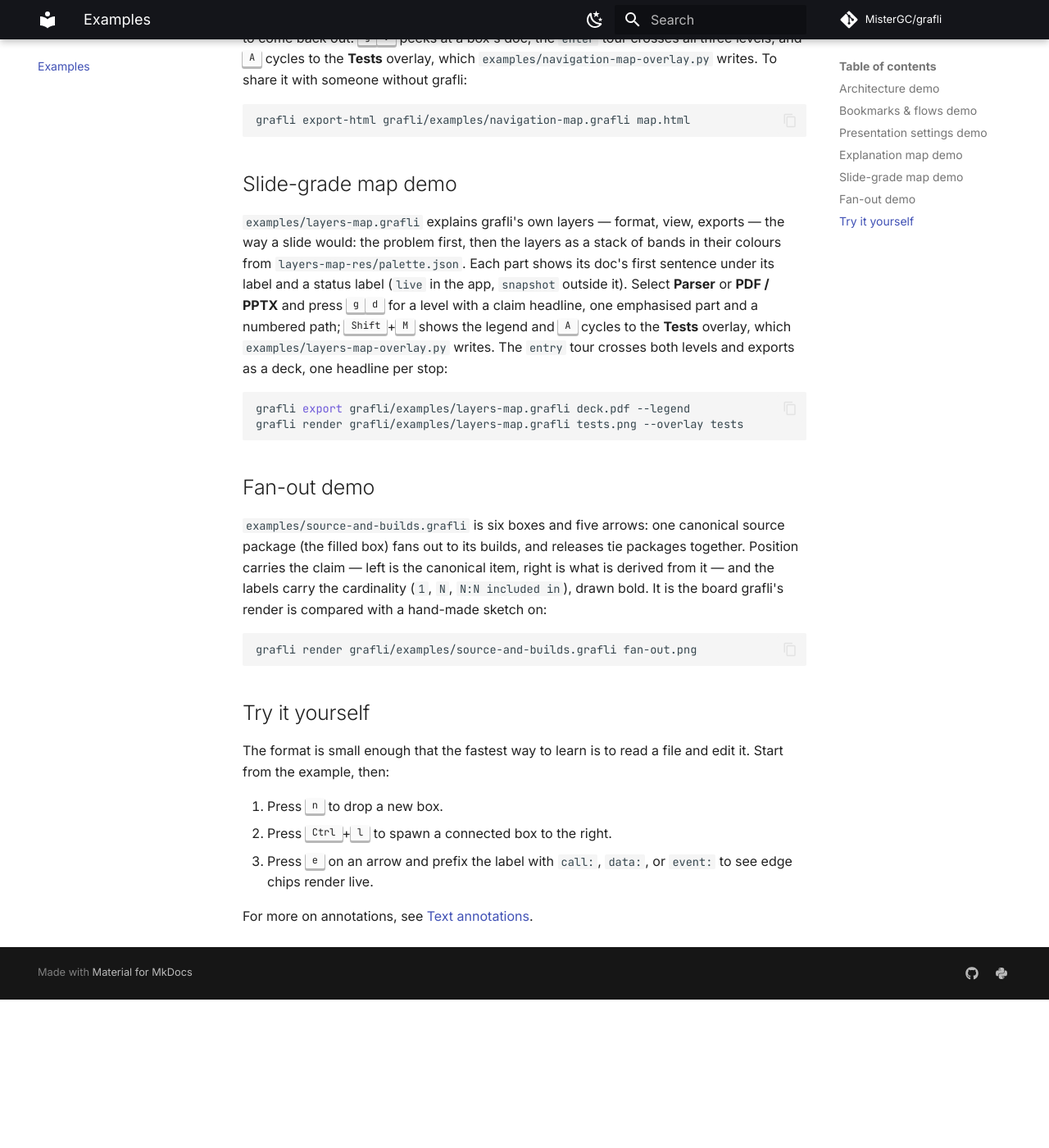
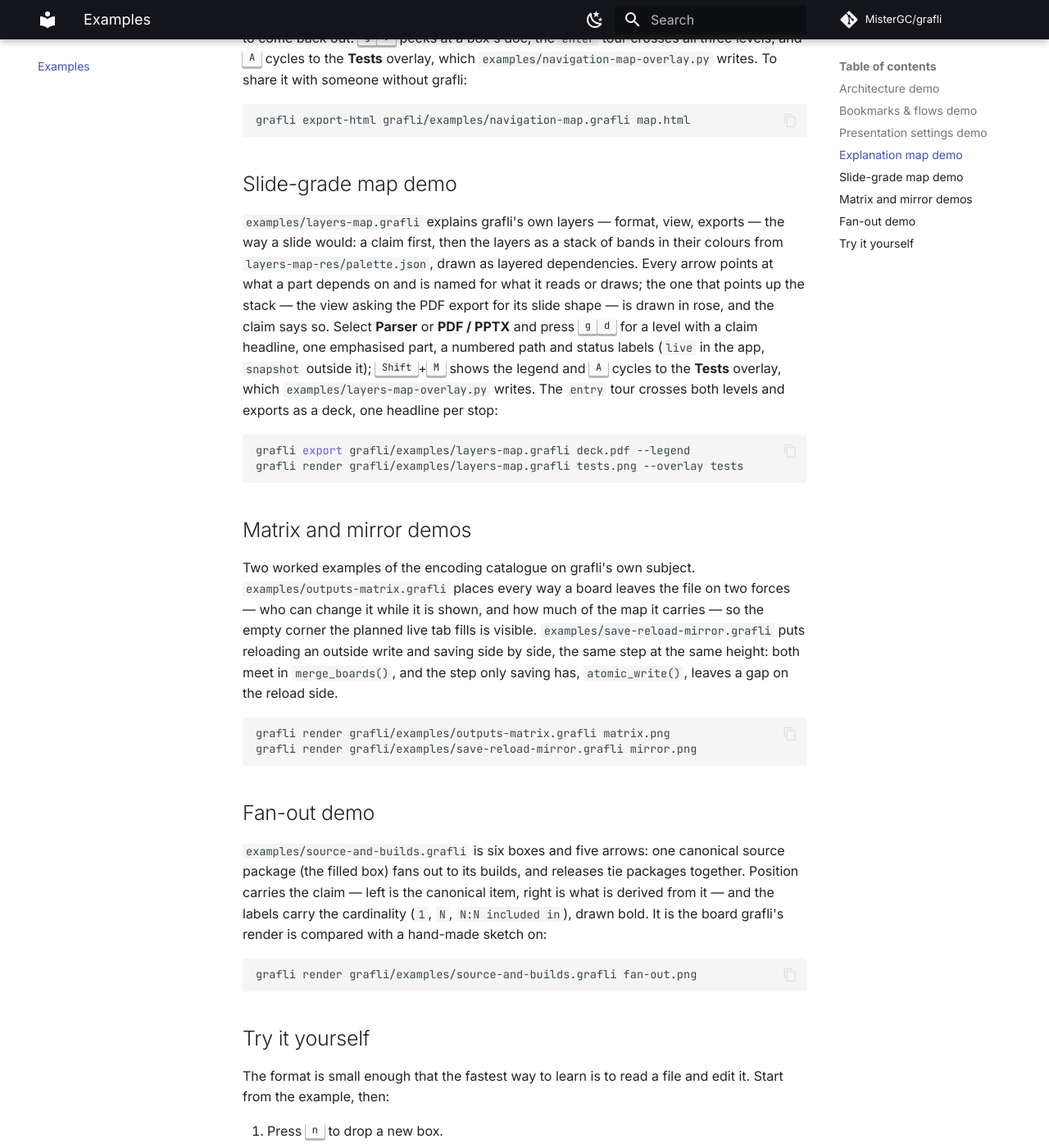
Before and after one commit to MisterGC/grafli, an MkDocs documentation site: the page built from docs/examples.md, in a window 1280 px wide and 1400 px high, scrolled down 1551 px. Shown: the whole window at 82% size. Built offline with MkDocs 1.6.1 and Material for MkDocs 9.7.7, drawn with Linux system fonts in a browser that asks for light colours; comment, search, counter and statistics services are not loaded; before the commit the page ends 2770 px from its top, so only the background shows below that.

Commit message:
Document the re-drawn layers map and the matrix and mirror examples

````diff
--- a/docs/examples.md
+++ b/docs/examples.md
@@ -76,12 +76,15 @@ grafli export-html grafli/examples/navigation-map.grafli map.html
 ## Slide-grade map demo
 
 `examples/layers-map.grafli` explains grafli's own layers — format, view,
-exports — the way a slide would: the problem first, then the layers as a
-stack of bands in their colours from `layers-map-res/palette.json`. Each
-part shows its doc's first sentence under its label and a status label
-(`live` in the app, `snapshot` outside it). Select **Parser** or
+exports — the way a slide would: a claim first, then the layers as a stack
+of bands in their colours from `layers-map-res/palette.json`, drawn as
+layered dependencies. Every arrow points at what a part depends on and is
+named for what it reads or draws; the one that points up the stack — the
+view asking the PDF export for its slide shape — is drawn in rose, and the
+claim says so. Select **Parser** or
 **PDF / PPTX** and press <kbd>g</kbd><kbd>d</kbd> for a level with a claim
-headline, one emphasised part and a numbered path; <kbd>Shift</kbd>+<kbd>M</kbd>
+headline, one emphasised part, a numbered path and status labels (`live`
+in the app, `snapshot` outside it); <kbd>Shift</kbd>+<kbd>M</kbd>
 shows the legend and <kbd>A</kbd> cycles to the **Tests** overlay, which
 `examples/layers-map-overlay.py` writes. The `entry` tour crosses both
 levels and exports as a deck, one headline per stop:
@@ -89,6 +92,22 @@ levels and exports as a deck, one headline per stop:
 ```bash
 grafli export grafli/examples/layers-map.grafli deck.pdf --legend
 grafli render grafli/examples/layers-map.grafli tests.png --overlay tests
+```
+
+## Matrix and mirror demos
+
+Two worked examples of the encoding catalogue on grafli's own subject.
+`examples/outputs-matrix.grafli` places every way a board leaves the file
+on two forces — who can change it while it is shown, and how much of the
+map it carries — so the empty corner the planned live tab fills is visible.
+`examples/save-reload-mirror.grafli` puts reloading an outside write and
+saving side by side, the same step at the same height: both meet in
+`merge_boards()`, and the step only saving has, `atomic_write()`, leaves a
+gap on the reload side.
+
+```bash
+grafli render grafli/examples/outputs-matrix.grafli matrix.png
+grafli render grafli/examples/save-reload-mirror.grafli mirror.png
 ```
 
 ## Fan-out demo
````
Also changed, not shown: CHANGELOG.md (+14 -0 lines), grafli/skills/grafli/references/explaining.md (+2 -1 lines).
